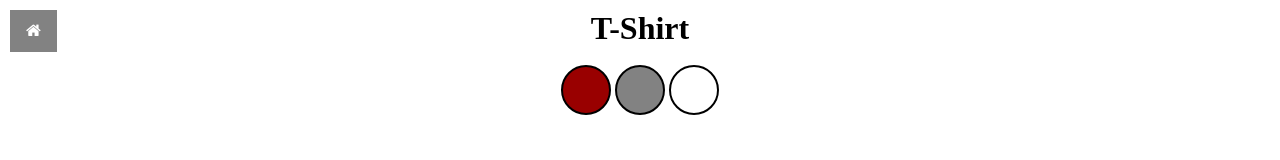
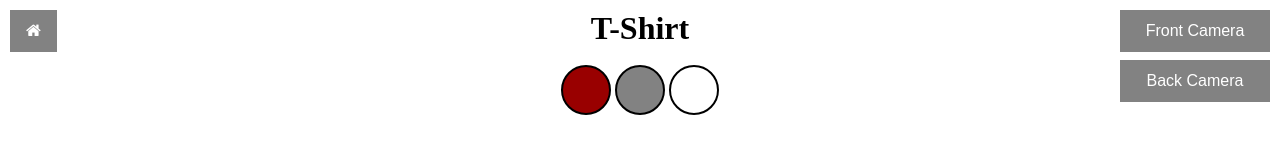
Before and after one commit to stamatiapapazis/VirtualTryOnCSE496, a website built with webpack: page docs/TShirts.html in a window 1280 px wide. Built offline with nearby package versions, Linux system fonts and the light colour scheme.

Commit message:
adding front/back camera buttons back

```diff
--- a/docs/TShirts.html
+++ b/docs/TShirts.html
@@ -19,6 +19,12 @@
     <button id="BackHomeButton"
         style="position: absolute; top: 10px; left: 10px; background-color: #828282; border: none; color: white; padding: 12px 16px; font-size: 16px;cursor: pointer;"><i
             class="fa fa-home"></i></button>
+    <button id="FrontCameraButton"
+        style="position: absolute; top: 10px; right: 10px; background-color: #828282; border: none; color: white; padding: 12px 16px; font-size: 16px;cursor: pointer; width: 150px;">Front
+        Camera</button>
+    <button id="BackCameraButton"
+        style="position: absolute; top: 60px; right: 10px; background-color: #828282; border: none; color: white; padding: 12px 16px; font-size: 16px;cursor: pointer; width: 150px;">Back
+        Camera</button>
     <span>
         <button id="RedTShirt"
             style="background-color: #990000; width: 50px; height: 50px; border-radius: 50%; border: 2px solid black;"></button>
```
